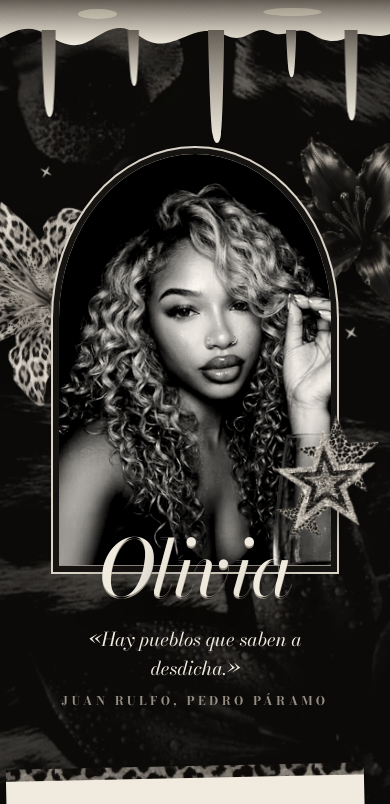
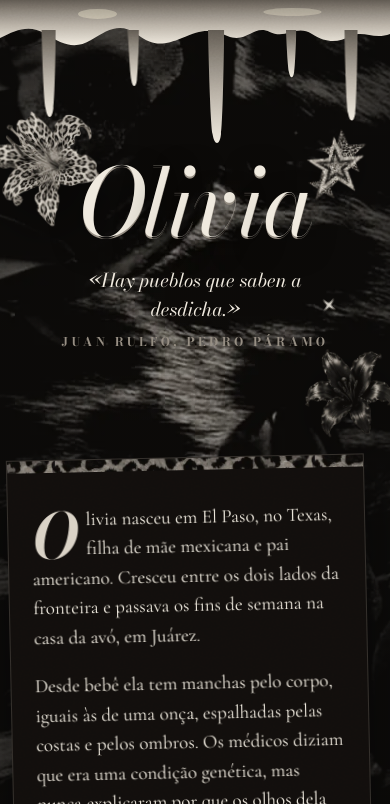
Before and after one commit to CARDOLIV/-, a plain HTML site: page index.html in a window 390 px wide. Shown: the top 804 px of the page. Drawn offline with nearby package versions, Linux system fonts and the light colour scheme.

Commit message:
Tira a foto, nome e frase em destaque, texto em fundo escuro
Co-Authored-By: Claude Opus 5.5 <noreply@anthropic.com>
Claude-Session: https://claude.ai/code/session_01TKMvYvKmC7PsMFtgqPhZQh

```diff
--- a/index.html
+++ b/index.html
@@ -4,7 +4,6 @@
 <meta charset="utf-8">
 <meta name="viewport" content="width=device-width, initial-scale=1, viewport-fit=cover">
 <meta property="og:title" content="OLIVIA">
-<meta property="og:image" content="assets/olivia.webp">
 <title>OLIVIA</title>
 <meta name="claude:viewport-fit-sides" content="cover">
 <link rel="preconnect" href="https://fonts.googleapis.com">
@@ -146,11 +145,20 @@ main {
 @keyframes twinkle { 0%,100% { transform: scale(.3) rotate(0); opacity: .2; } 50% { transform: scale(1) rotate(45deg); opacity: 1; } }
 
 /* nome */
+/* abertura: só o nome e a frase, com enfeites pequenos em volta */
+.hero {
+  position: relative; width: min(100%, 640px);
+  padding-block: 50px 50px;
+  display: flex; flex-direction: column; align-items: center;
+}
+.hero .lily.l1 { width: clamp(110px, 24vw, 170px); left: -2%; top: 10px; right: auto; }
+.hero .lily.l2 { width: clamp(100px, 22vw, 150px); right: -2%; bottom: 0; top: auto; left: auto; }
+.hero .stars { width: clamp(60px, 13vw, 90px); right: 14%; top: 46px; bottom: auto; }
 h1 {
   position: relative; z-index: 4;
-  margin: -0.42em 0 0;
+  margin: 0;
   font-family: var(--font-display); font-weight: 400; font-style: italic;
-  font-size: clamp(72px, 20vw, 160px);
+  font-size: clamp(88px, 24vw, 190px);
   line-height: .9; letter-spacing: -0.02em;
   text-align: center; text-wrap: balance;
   color: var(--cream);
@@ -177,8 +185,9 @@ h1 .ch { display: inline-block; animation: letter .9s cubic-bezier(.2,.8,.2,1) b
 .story-wrap { position: relative; width: min(100%, 600px); margin-top: 56px; }
 .story {
   position: relative;
-  background: var(--cream); color: var(--ink);
-  padding: 44px clamp(22px, 6vw, 52px) 40px;
+  background: #110e0c; color: var(--cream);
+  border: 1px solid rgba(239,233,221,.14);
+  padding: 44px clamp(22px, 6vw, 52px) 30px;
   transform: rotate(-1.2deg);
   box-shadow: 0 24px 50px rgba(0,0,0,.5);
   animation: settle 1.1s 1.2s cubic-bezier(.2,.8,.2,1) both;
@@ -199,7 +208,7 @@ h1 .ch { display: inline-block; animation: letter .9s cubic-bezier(.2,.8,.2,1) b
 }
 .story p:first-of-type::first-letter {
   float: left; font-family: var(--font-display); font-style: italic; font-weight: 600;
-  font-size: 3.3em; line-height: .8; padding: 6px 8px 0 0; color: var(--honey-dark);
+  font-size: 3.3em; line-height: .8; padding: 6px 8px 0 0; color: var(--honey);
 }
 .story .ph { background: rgba(143,135,124,.25); padding: 0 .15em; }
 .story .sign {
@@ -207,7 +216,7 @@ h1 .ch { display: inline-block; animation: letter .9s cubic-bezier(.2,.8,.2,1) b
   font-family: var(--font-script); font-size: 32px; color: var(--wine);
 }
 .lips {
-  width: 120px; left: -40px; bottom: -46px;
+  width: 78px; right: -18px; left: auto; bottom: -34px;
   transform: rotate(-14deg);
   animation: pop .7s 2s cubic-bezier(.3,1.6,.5,1) both;
 }
@@ -218,10 +227,10 @@ footer {
 }
 
 @media (max-width: 520px) {
-  .lily.l1 { left: -22%; width: 55%; }
-  .lily.l2 { right: -20%; width: 50%; }
-  .lips { width: 86px; left: -14px; bottom: -40px; }
-  .stars { right: -2%; }
+  .hero .lily.l1 { left: -6%; top: 0; }
+  .hero .lily.l2 { right: -6%; bottom: -36px; width: 90px; }
+  .hero .stars { right: 2%; top: 20px; }
+  .lips { width: 64px; right: -8px; bottom: -30px; }
 }
 
 .grain {
@@ -264,26 +273,21 @@ footer {
 
 <main>
 
-  <div class="stage">
-    <div class="lily l1" data-speed="0.18"><img src="assets/lily-leo-bw.webp" alt=""></div>
-    <div class="lily l2" data-speed="-0.12"><img src="assets/lily-wine-bw.webp" alt=""></div>
-
-    <div class="photo" id="photo">
-      <img class="person" src="assets/olivia.webp" alt="Olivia" width="720" height="900">
-    </div>
-
+  <section class="hero">
+    <div class="lily l1" data-speed="0.12"><img src="assets/lily-leo-bw.webp" alt=""></div>
+    <div class="lily l2" data-speed="-0.08"><img src="assets/lily-wine-bw.webp" alt=""></div>
     <div class="sticker stars" aria-hidden="true"><img src="assets/stars-bw.webp" alt=""></div>
-    <span class="glint" style="left:6%;top:10%;animation-delay:.2s"></span>
-    <span class="glint" style="right:14%;top:2%;width:12px;height:12px;animation-delay:1.1s"></span>
-    <span class="glint" style="left:18%;bottom:22%;width:10px;height:10px;animation-delay:.7s"></span>
-    <span class="glint" style="right:4%;top:46%;animation-delay:1.7s"></span>
-  </div>
+    <span class="glint" style="left:14%;top:12%;animation-delay:.2s"></span>
+    <span class="glint" style="right:20%;top:6%;width:12px;height:12px;animation-delay:1.1s"></span>
+    <span class="glint" style="left:24%;bottom:18%;width:10px;height:10px;animation-delay:.7s"></span>
+    <span class="glint" style="right:10%;bottom:30%;animation-delay:1.7s"></span>
 
     <h1 id="name" aria-label="Olivia">Olivia</h1>
     <blockquote class="tag" lang="es">
       <q>Hay pueblos que saben a desdicha.</q>
       <cite>Juan Rulfo, Pedro Páramo</cite>
     </blockquote>
+  </section>
 
   <div class="story-wrap">
     <article class="story">
```
Also changed, not shown: assets/olivia.webp (deleted). Lines whose indentation alone changed are shown as unchanged.
